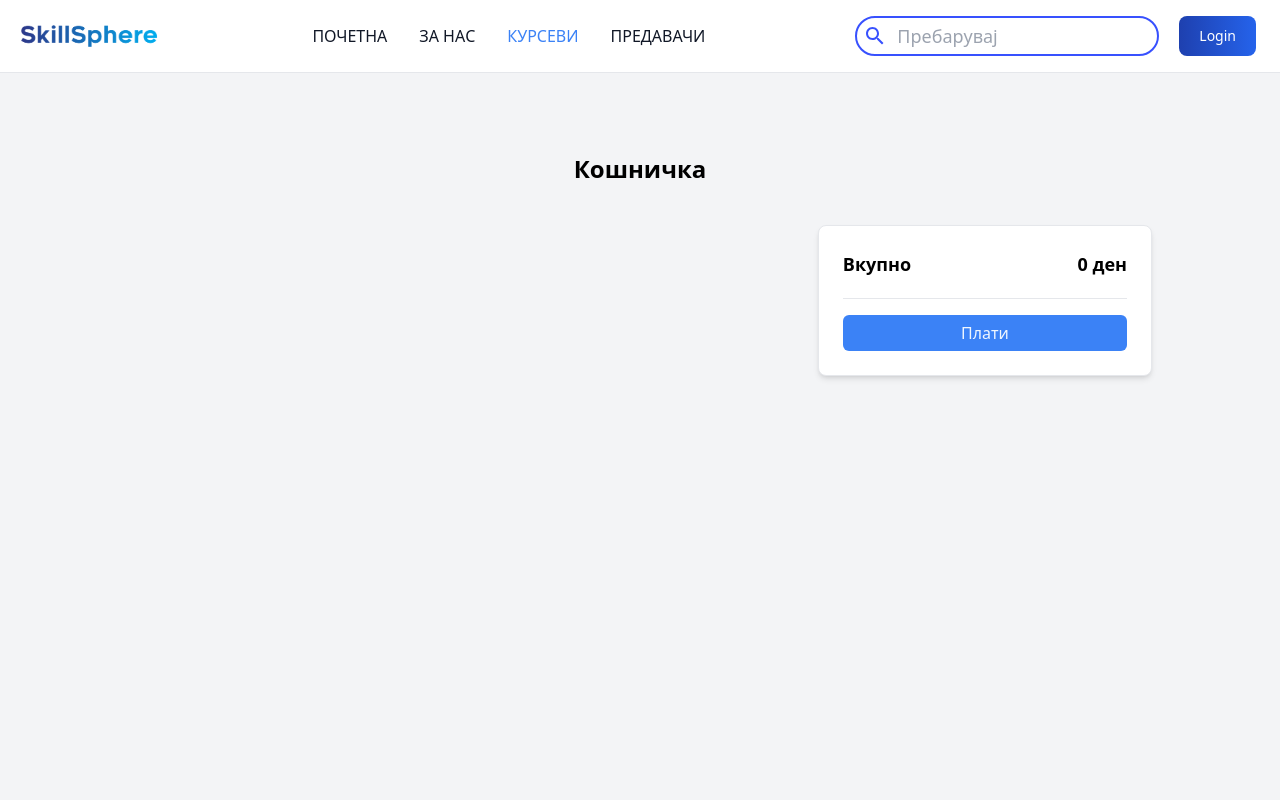
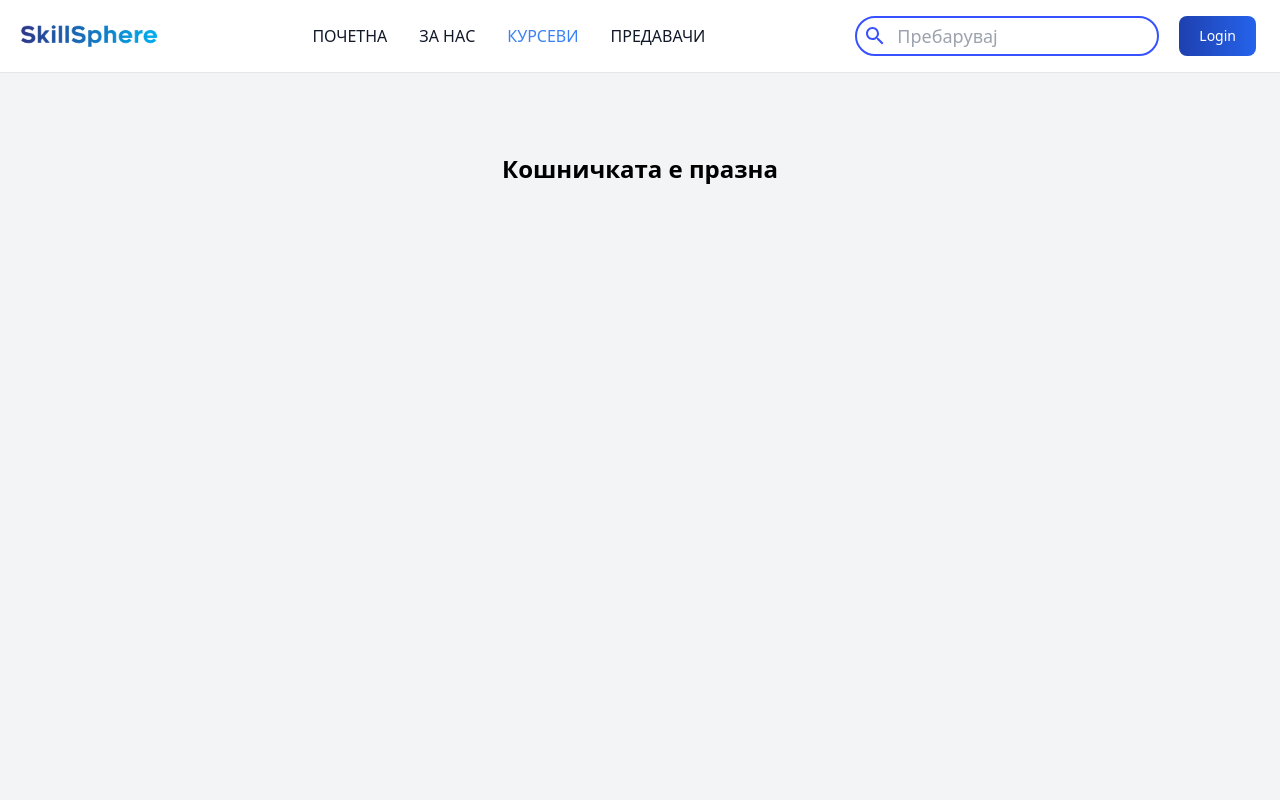
Before and after one commit to Team-27-CoursesApp/frontend, a React (Vite) app in the folder coursesApp/: page /cart in a window 1280 px wide. Shown: the top 800 px of the page. Built offline with nearby package versions, Linux system fonts and the light colour scheme.

Commit message:
Updated the Cart Page

```diff
--- a/coursesApp/src/Pages/Cart/CartPage.jsx
+++ b/coursesApp/src/Pages/Cart/CartPage.jsx
@@ -19,7 +19,12 @@ const CartPage = () => {
     <>
       <Header page={"Courses"} />
       <div className="h-screen bg-gray-100 pt-20">
-        <h1 className="mb-10 text-center text-2xl font-bold">Кошничка</h1>
+        <h1 className="mb-10 text-center text-2xl font-bold">
+          {" "}
+          {cartItems.reduce((a, c) => a + c.price, 0) == 0
+            ? "Кошничката е празна"
+            : "Кошничка"}
+        </h1>
         <div className="mx-auto max-w-5xl justify-center px-6 md:flex md:space-x-6 xl:px-0">
           <div className="rounded-lg md:w-2/3">
             {cartItems.map((course) => (
@@ -67,7 +72,7 @@ const CartPage = () => {
               </div>
             ))}
           </div>
-
+          {cartItems.reduce((a, c) => a + c.price, 0) != 0 && (
             <div className="mt-6 h-full rounded-lg border bg-white p-6 shadow-md md:mt-0 md:w-1/3">
               <div className="flex justify-between">
                 <p className="text-lg font-bold">Вкупно</p>
@@ -86,6 +91,7 @@ const CartPage = () => {
                 Плати
               </button>
             </div>
+          )}
         </div>
       </div>
       <Footer />
```
Lines whose indentation alone changed are shown as unchanged.
